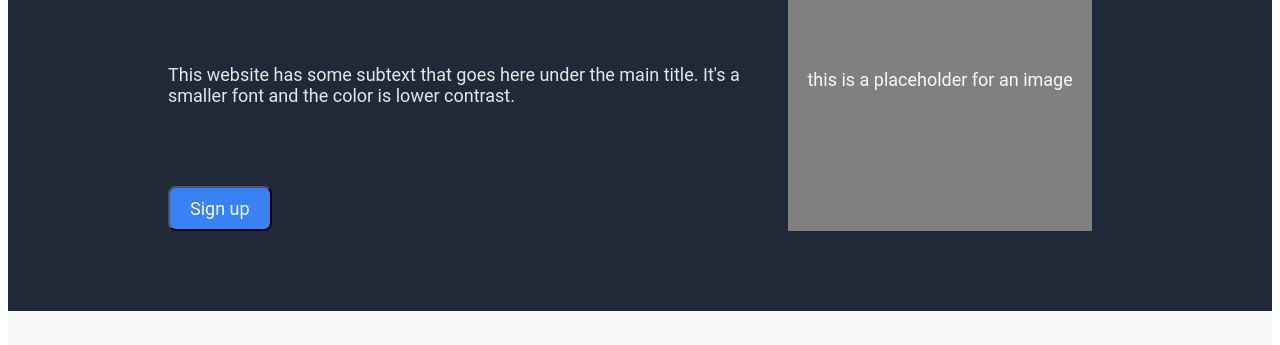
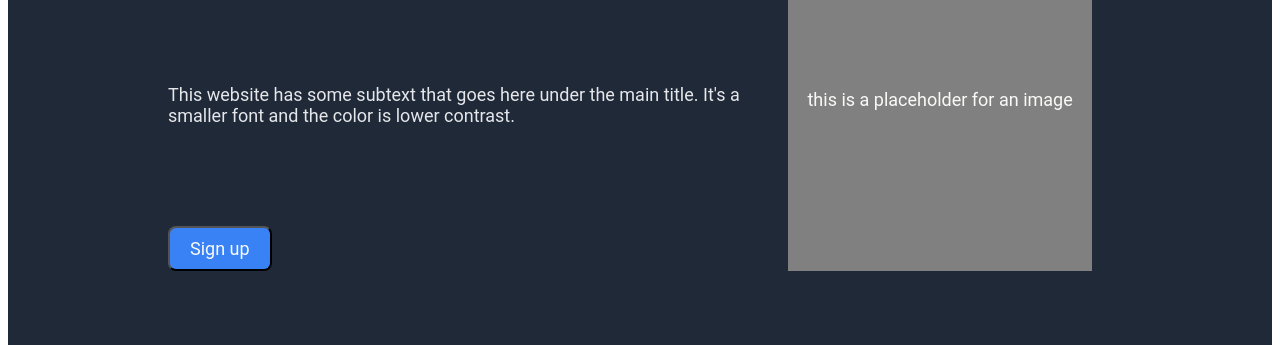
Before and after one commit to hhinkel/QPEE_Website, a plain HTML site: page index.html in a window 1280 px wide. Shown: the part 222-567 px from the top of the page. Drawn offline with Linux system fonts and the light colour scheme.

Commit message:
Final tweaks

```diff
--- a/style.css
+++ b/style.css
@@ -44,19 +44,22 @@
 .header_text {
     display:  flex;
     flex-direction: column;
+    align-items: left;
+    justify-content: center;
+    gap: 20px;
 }
 
 .header_title {
     color: #F9FAF8;
     font-size: 48px;
     font-weight: 900;
+    flex: 1 1 auto;
 }
 
 .header_content {
     color: #E5E7EB;
     font-size: 18px;
-    text-align: left;
-    flex: auto;
+    flex: 1 1 auto;
 }
 
 button {
@@ -68,7 +71,7 @@ button {
     padding: 10px;
     padding-left: 20px;
     padding-right: 20px;
-    flex: 1;
+    flex: 1 1 auto;
 }
 
 .header_image {
@@ -77,7 +80,6 @@ button {
     flex-basis: 50%;
     justify-content: center;
     align-items: center;
-    height: auto;
     display: flex;
 }
 
```
